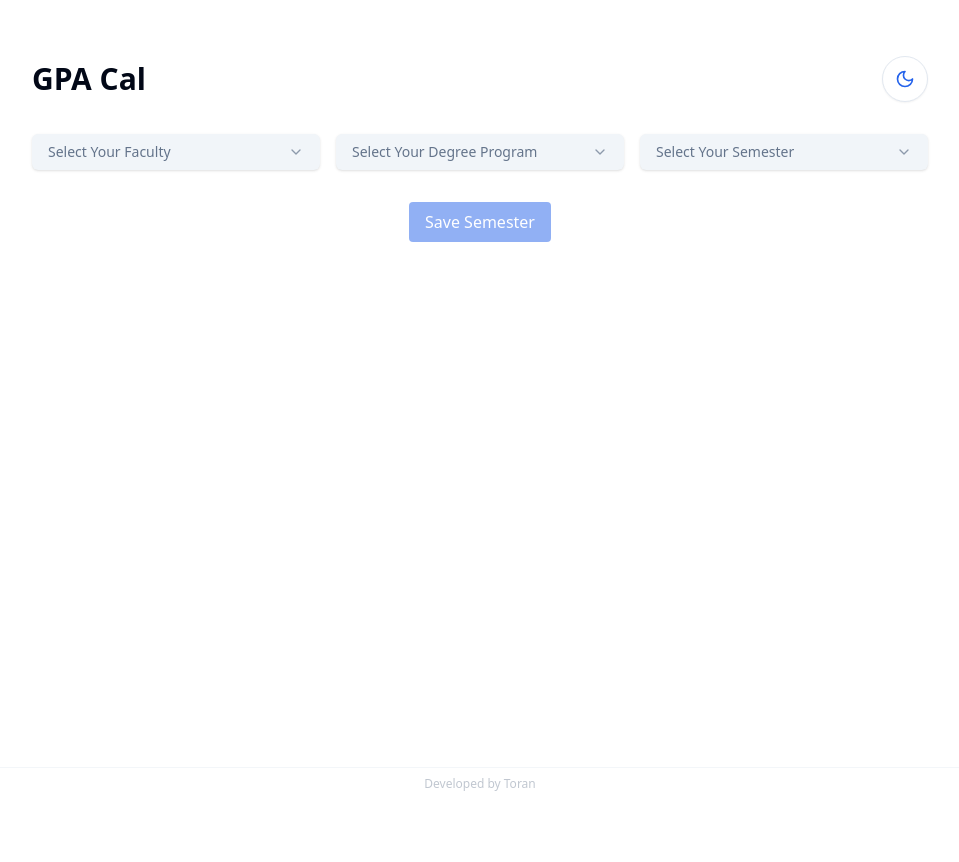
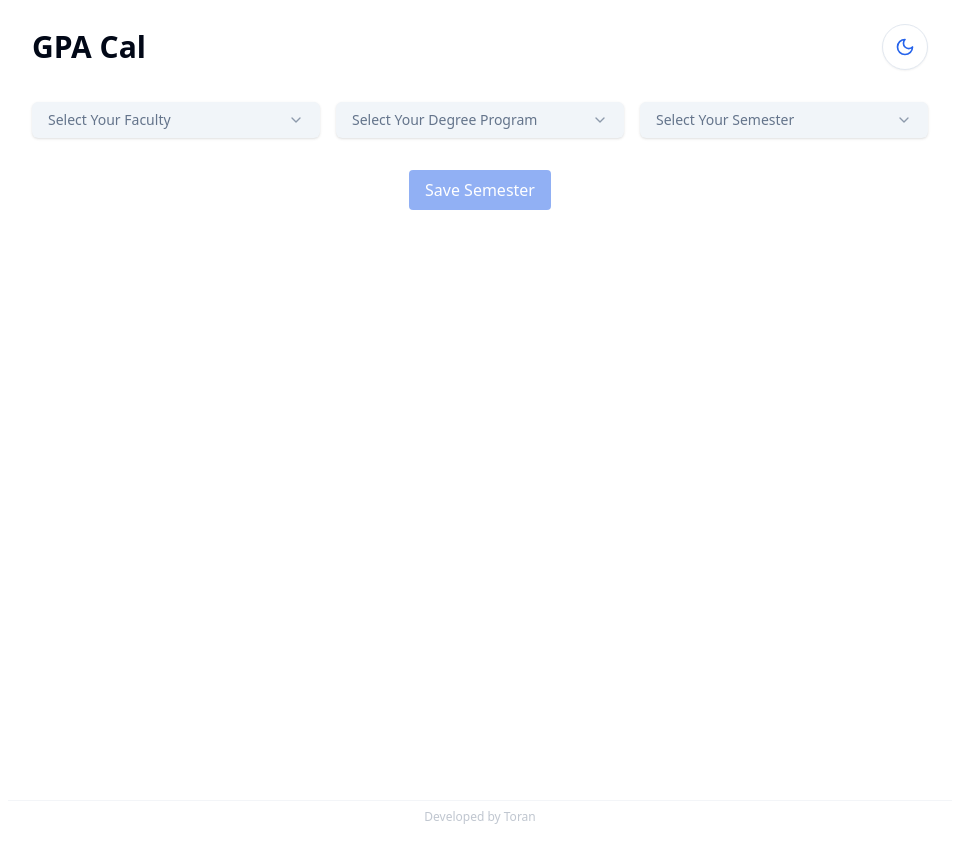
Before and after one commit to thewijay/gpa-cal, a React (Vite) app: page /addGrades in a window 1280 px wide. Shown: the whole page, without its empty margins (160-1119 px from the left). After the commit the page ends 833 px from the top, so only its background shows below. Built offline with nearby package versions, Linux system fonts and the light colour scheme.

Commit message:
fix footer placement

```diff
--- a/src/App.css
+++ b/src/App.css
@@ -5,7 +5,7 @@
 #root {
   max-width: 1280px;
   margin: 0 auto;
-  padding: 2rem;
+  padding: 0;
   text-align: center;
 }
 
--- a/src/pages/addGrades.tsx
+++ b/src/pages/addGrades.tsx
@@ -22,9 +22,7 @@ function Grades() {
   const [gpa, setGPA] = useState<string | number>('')
   const navigate = useNavigate()
 
-
   const handleSave = () => {
-
     if (semSelected === 'Select Your Semester') {
       alert('Please select a semester.')
       return
@@ -41,7 +39,6 @@ function Grades() {
       gpa: number
       subjects: number
     }[] = JSON.parse(localStorage.getItem('gpaData') || '[]')
-
 
     // Add new entry
     const updatedData = [
@@ -98,12 +95,10 @@ function Grades() {
     )
   }, [facultySelected, degreeSelected, semSelected])
 
-
   const dropdownsSelected =
     facultySelected !== 'Select Your Faculty' &&
     degreeSelected !== 'Select Your Degree Program' &&
     semSelected !== 'Select Your Semester'
-
 
   useEffect(() => {
     const newGPA = calculateGPA()
@@ -129,6 +124,8 @@ function Grades() {
   const allGradesSelected = subjects.every((sub) => grades[sub.code])
 
   return (
+    <div className="min-h-screen flex flex-col bg-background text-foreground p-0 mt-0">
+      <main className="flex-grow">
         <div className="min-h-screen bg-background text-foreground transition-colors duration-300">
           <div className="container mx-auto px-4 sm:px-6 py-6">
             {/* Header */}
@@ -361,7 +358,9 @@ function Grades() {
               </button>
             </div>
           </div>
-      <footer className="fixed bottom-0 left-0 w-full text-center text-xs text-muted-foreground bg-background py-2 border-t border-border z-50 opacity-40">
+        </div>
+      </main>
+      <footer className="w-full text-center text-xs text-muted-foreground bg-background py-2 border-t border-border z-50 opacity-40">
         Developed by Toran
       </footer>
     </div>
```
Lines whose indentation alone changed are shown as unchanged.
